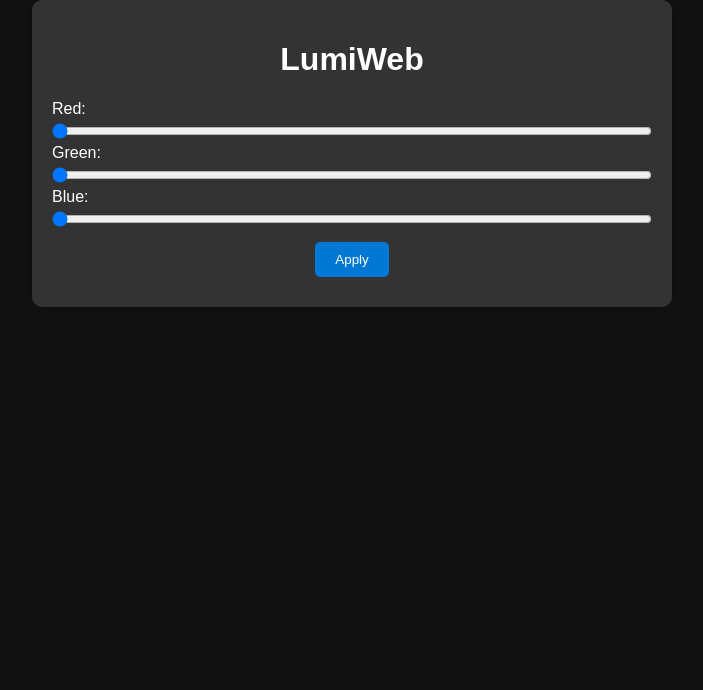
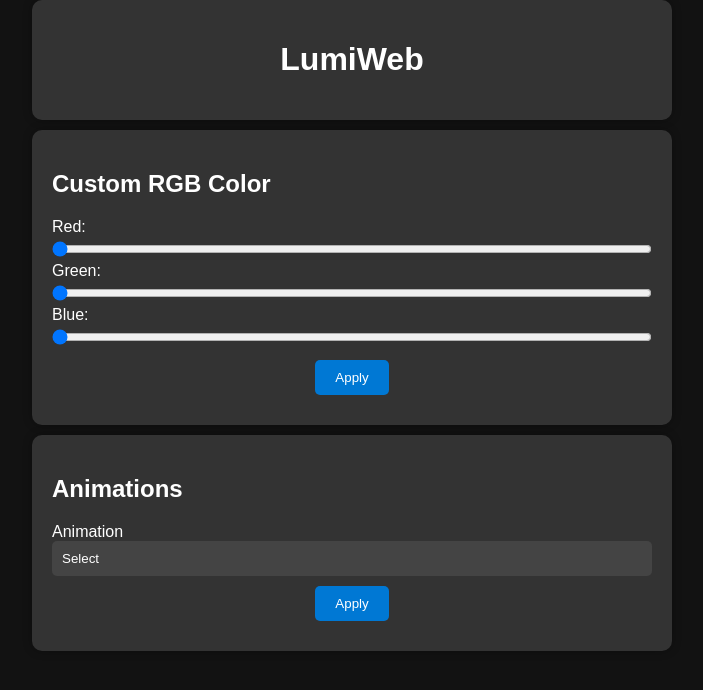
Before and after one commit to JohnBarton27/lumiweb, a FastAPI app: page / in a window 1280 px wide. Shown: the top 690 px of the page, without its empty margins (288-991 px from the left). Run offline with FastAPI, Linux system fonts and the light colour scheme.

Commit message:
Add animation selection to web UI

```diff
--- a/lumiweb/static/style/index.css
+++ b/lumiweb/static/style/index.css
@@ -10,7 +10,7 @@ body, html {
 /* Container styles */
 .container {
     max-width: 600px;
-    margin: 0 auto;
+    margin: 0 auto 10px;
     padding: 20px;
     background-color: #333;
     border-radius: 10px;
@@ -54,6 +54,38 @@ button {
     border-radius: 50%;
 }
 
+/* Dropdown */
+select {
+    width: 100%;
+    padding: 10px;
+    border: none;
+    background-color: #444;
+    color: #fff;
+    border-radius: 5px;
+    appearance: none;
+    cursor: pointer;
+}
+
+select::-ms-expand {
+    display: none;
+}
+
+option {
+    background-color: #444;
+    color: #fff;
+    padding: 10px;
+    cursor: pointer;
+}
+
+select:hover,
+select:focus {
+    background-color: #555;
+}
+
+option:hover {
+    background-color: #555;
+}
+
 /* Dark mode styles */
 @media (prefers-color-scheme: dark) {
     body, html {
--- a/lumiweb/static/templates/index.html
+++ b/lumiweb/static/templates/index.html
@@ -7,6 +7,9 @@
 <body>
     <div class="container">
         <h1>LumiWeb</h1>
+    </div>
+    <div class="container">
+        <h2>Custom RGB Color</h2>
 
         <div>
             <label for="red">Red:</label>
@@ -24,17 +27,34 @@
         </div>
 
         <div>
-            <button id="apply">Apply</button>
+            <button id="apply-custom-rgb">Apply</button>
         </div>
 
         <div class="led-strip">
             <!-- This is where the LED strip preview will be generated -->
         </div>
     </div>
+    <div class="container">
+        <h2>Animations</h2>
+
+        <div>
+            <label for="animation-selector">Animation</label>
+            <select id="animation-selector">
+                <option value="" disabled selected>Select</option>
+                <option value="candycane">Candy Cane</option>
+                <option value="rgbtwinkle">RGB Twinkle</option>
+            </select>
+        </div>
+
+        <div>
+            <button id="apply-animation">Apply</button>
+        </div>
+
+    </div>
 
     <script>
         // JavaScript code for controlling the LED strip goes here
-        document.getElementById("apply").addEventListener("click", function () {
+        document.getElementById("apply-custom-rgb").addEventListener("click", function () {
             // Get the values of the color inputs
             const red = document.getElementById("red").value;
             const green = document.getElementById("green").value;
@@ -72,6 +92,32 @@
                     console.error('There was a problem with the fetch operation:', error);
                 });
         });
+
+        document.getElementById("apply-animation").addEventListener("click", function () {
+            // Get the values of the color inputs
+            const animation = document.getElementById("animation-selector").value;
+
+            const ledStrip = document.querySelector(".led-strip");
+            ledStrip.innerHTML = "";
+
+            const url = `/effect/${animation}`;
+
+            fetch(url)
+                .then(response => {
+                    if (!response.ok) {
+                        throw new Error('Network response was not ok');
+                    }
+                    return response.json();
+                })
+                .then(data => {
+                    // Handle the response data if needed
+                    console.log(data);
+                })
+                .catch(error => {
+                    // Handle any errors that occurred during the fetch
+                    console.error('There was a problem with the fetch operation:', error);
+                });
+        });
     </script>
 </body>
 </html>
```
